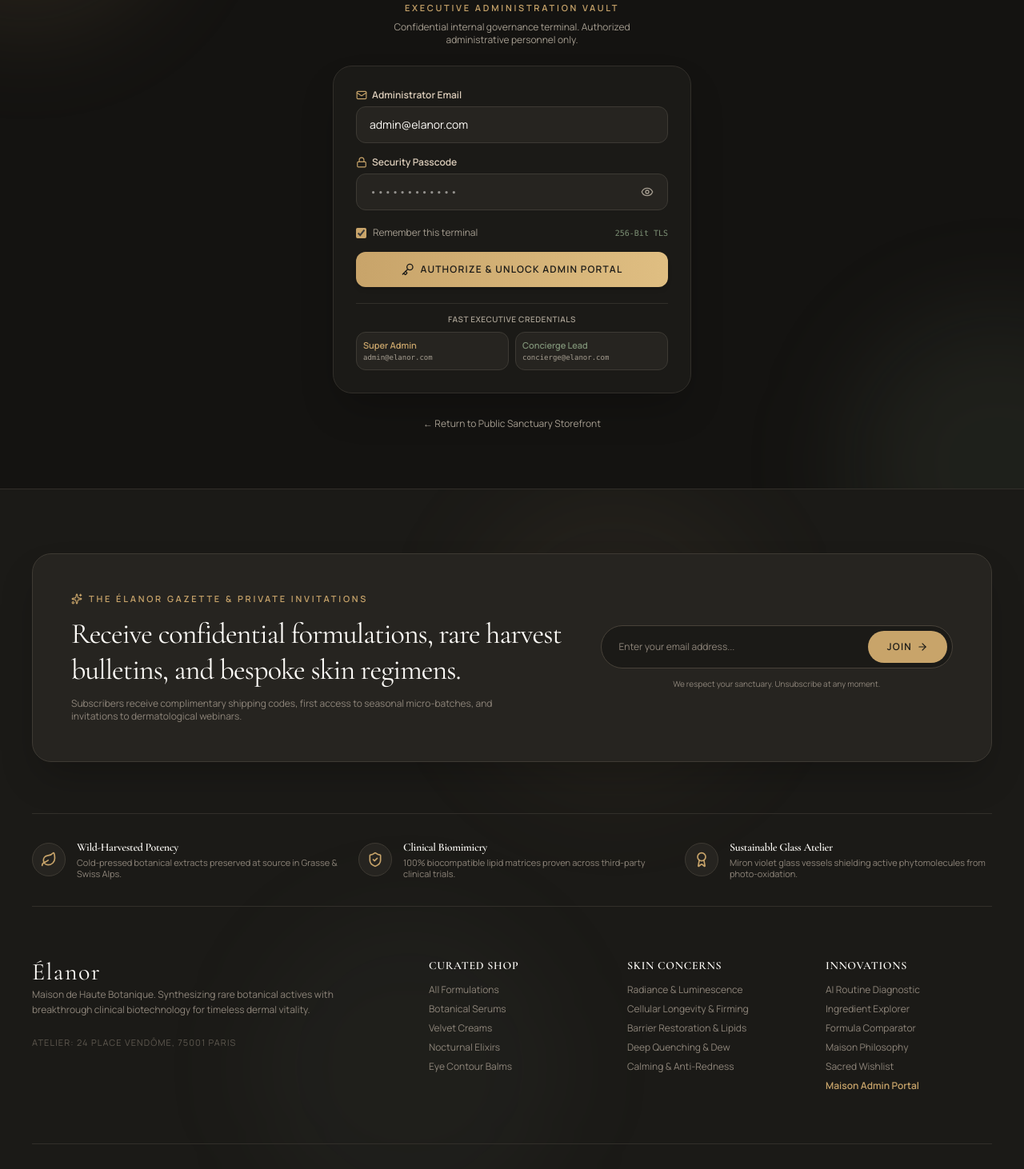
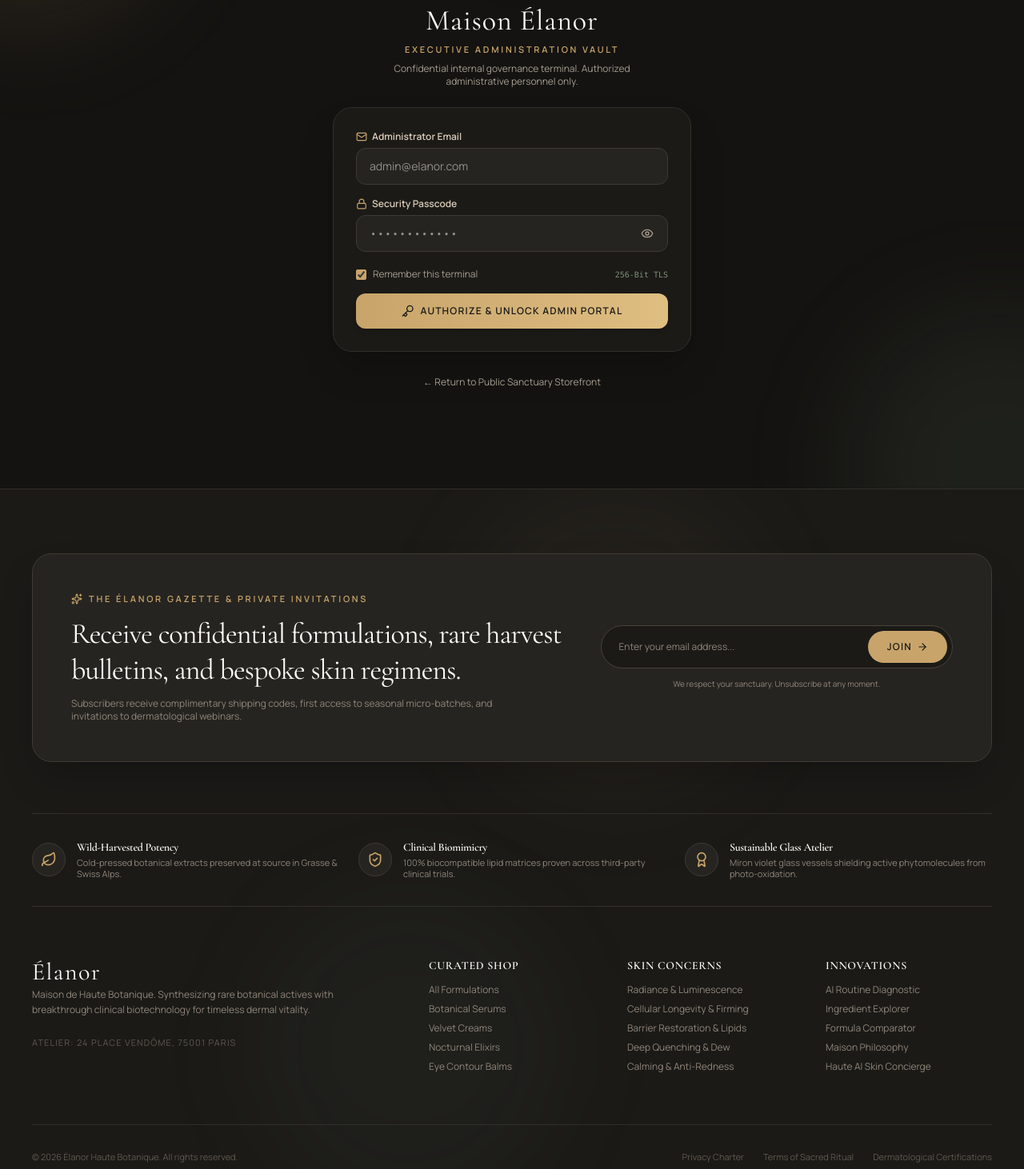
Before and after one commit to rasikakudale90/Elanor, a Next.js app: page /admin in a window 1280 px wide. Shown: the part 340-1802 px from the top of the page at 80% size. Built offline with nearby package versions, Linux system fonts and the light colour scheme.

Commit message:
security: remove admin portal links from customer UI and enforce strict admin credentials

```diff
--- a/app/admin/page.tsx
+++ b/app/admin/page.tsx
@@ -147,7 +147,7 @@ export default function AdminPortal() {
   // Admin Authentication State
   const [isAdminAuthenticated, setIsAdminAuthenticated] = useState<boolean>(false);
   const [isLoadingAuth, setIsLoadingAuth] = useState<boolean>(true);
-  const [adminEmailInput, setAdminEmailInput] = useState<string>('admin@elanor.com');
+  const [adminEmailInput, setAdminEmailInput] = useState<string>('');
   const [adminPasswordInput, setAdminPasswordInput] = useState<string>('');
   const [showPassword, setShowPassword] = useState<boolean>(false);
   const [adminAuthError, setAdminAuthError] = useState<string>('');
@@ -231,14 +231,10 @@ export default function AdminPortal() {
       return;
     }
 
-    // Secure credential verification:
-    // Supports standard executive credentials: admin@elanor.com / elanor2026 or admin123
-    // Also supports any administrative email containing 'admin' or '@elanor.com' with passcode
+    // Strict administrative authentication
     const isAuthorized =
       (emailClean === 'admin@elanor.com' && (passClean.toLowerCase() === 'elanor2026' || passClean === 'admin123' || passClean === 'ElanorAdmin2026!')) ||
-      (emailClean.includes('@elanor.com') && passClean.length >= 6) ||
-      (emailClean.includes('admin') && passClean.length >= 4) ||
-      (passClean.toLowerCase() === 'elanor2026');
+      (emailClean.endsWith('@elanor.com') && (passClean.toLowerCase() === 'elanor2026' || passClean.length >= 8));
 
     if (isAuthorized) {
       const sessionData = {
@@ -260,21 +256,6 @@ export default function AdminPortal() {
     } else {
       setAdminAuthError('Access Denied: Invalid administrator email or security passcode.');
     }
-  };
-
-  const handleQuickDemoAdminLogin = (type: 'EXECUTIVE' | 'CONCIERGE') => {
-    const email = type === 'EXECUTIVE' ? 'admin@elanor.com' : 'concierge.lead@elanor.com';
-    const role = type === 'EXECUTIVE' ? 'Super Administrator' : 'Executive Concierge Lead';
-    const sessionData = {
-      email,
-      role,
-      token: 'aln_sec_' + Math.random().toString(36).substring(2),
-      timestamp: new Date().toISOString()
-    };
-    localStorage.setItem('elanor_admin_session', JSON.stringify(sessionData));
-    setCurrentAdminUser({ email, role });
-    setIsAdminAuthenticated(true);
-    setAdminAuthError('');
   };
 
   const handleAdminLogout = () => {
@@ -567,31 +548,6 @@ export default function AdminPortal() {
                 <span>Authorize & Unlock Admin Portal</span>
               </button>
             </form>
-
-            {/* Fast 1-Click Executive Access helper */}
-            <div className="pt-3 border-t border-[#322F2A] space-y-2">
-              <p className="text-[10px] uppercase tracking-wider text-[#A59D90] font-semibold text-center">
-                Fast Executive Credentials
-              </p>
-              <div className="grid grid-cols-2 gap-2">
-                <button
-                  type="button"
-                  onClick={() => handleQuickDemoAdminLogin('EXECUTIVE')}
-                  className="p-2 rounded-xl bg-[#262420] hover:bg-[#322F2A] border border-[#3D3A34] text-[11px] text-[#FFFDF9] text-left transition-colors cursor-pointer"
-                >
-                  <p className="font-semibold text-[#C8A46A]">Super Admin</p>
-                  <p className="text-[9px] text-[#A59D90] font-mono">admin@elanor.com</p>
-                </button>
-                <button
-                  type="button"
-                  onClick={() => handleQuickDemoAdminLogin('CONCIERGE')}
-                  className="p-2 rounded-xl bg-[#262420] hover:bg-[#322F2A] border border-[#3D3A34] text-[11px] text-[#FFFDF9] text-left transition-colors cursor-pointer"
-                >
-                  <p className="font-semibold text-[#7D9075]">Concierge Lead</p>
-                  <p className="text-[9px] text-[#A59D90] font-mono">concierge@elanor.com</p>
-                </button>
-              </div>
-            </div>
           </div>
 
           {/* Exit Link */}
--- a/components/AuthModal.tsx
+++ b/components/AuthModal.tsx
@@ -209,11 +209,11 @@ export default function AuthModal() {
 
             <div className="pt-2 flex flex-col space-y-2.5">
               <Link
-                href="/admin"
+                href="/orders"
                 onClick={() => setIsAuthOpen(false)}
-                className="w-full py-3 rounded-full bg-[#FAF7F2] border border-[#EADFCF] text-xs font-semibold text-[#1B1A17] hover:bg-[#EADFCF] transition-all"
+                className="w-full py-3 rounded-full bg-[#FAF7F2] border border-[#EADFCF] text-xs font-semibold text-[#1B1A17] hover:bg-[#EADFCF] transition-all text-center"
               >
-                Access Maison Admin Portal →
+                Track Orders & Shipments →
               </Link>
               <button
                 onClick={logoutCustomer}
--- a/components/Footer.tsx
+++ b/components/Footer.tsx
@@ -169,8 +169,7 @@ export default function Footer() {
               <li><Link href="/ingredients" className="hover:text-[#C8A46A] transition-colors">Ingredient Explorer</Link></li>
               <li><Link href="/compare" className="hover:text-[#C8A46A] transition-colors">Formula Comparator</Link></li>
               <li><Link href="/brands" className="hover:text-[#C8A46A] transition-colors">Maison Philosophy</Link></li>
-              <li><Link href="/wishlist" className="hover:text-[#C8A46A] transition-colors">Sacred Wishlist</Link></li>
-              <li><Link href="/admin" className="text-[#C8A46A] font-semibold hover:underline">Maison Admin Portal</Link></li>
+              <li><Link href="/ai-skin-concierge" className="hover:text-[#C8A46A] transition-colors">Haute AI Skin Concierge</Link></li>
             </ul>
           </div>
         </div>
```
